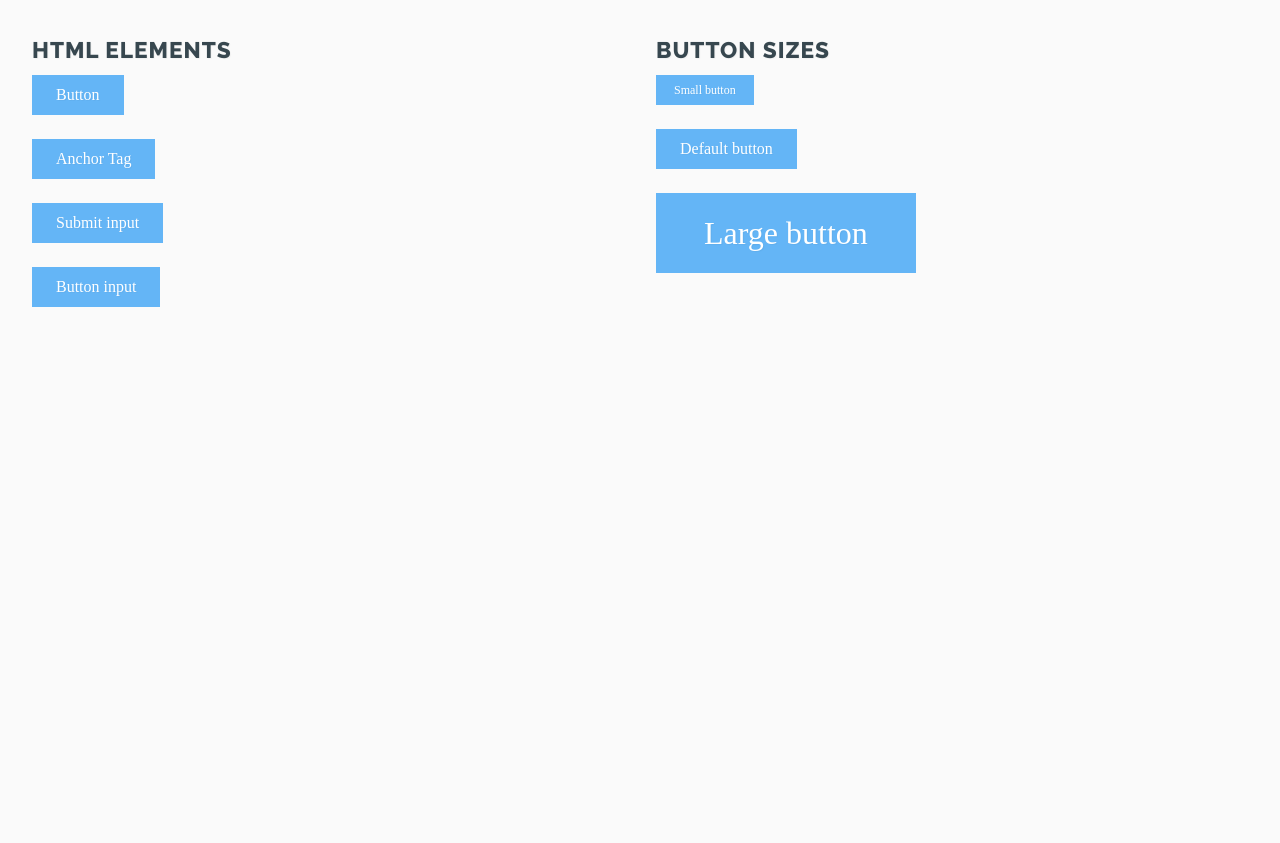
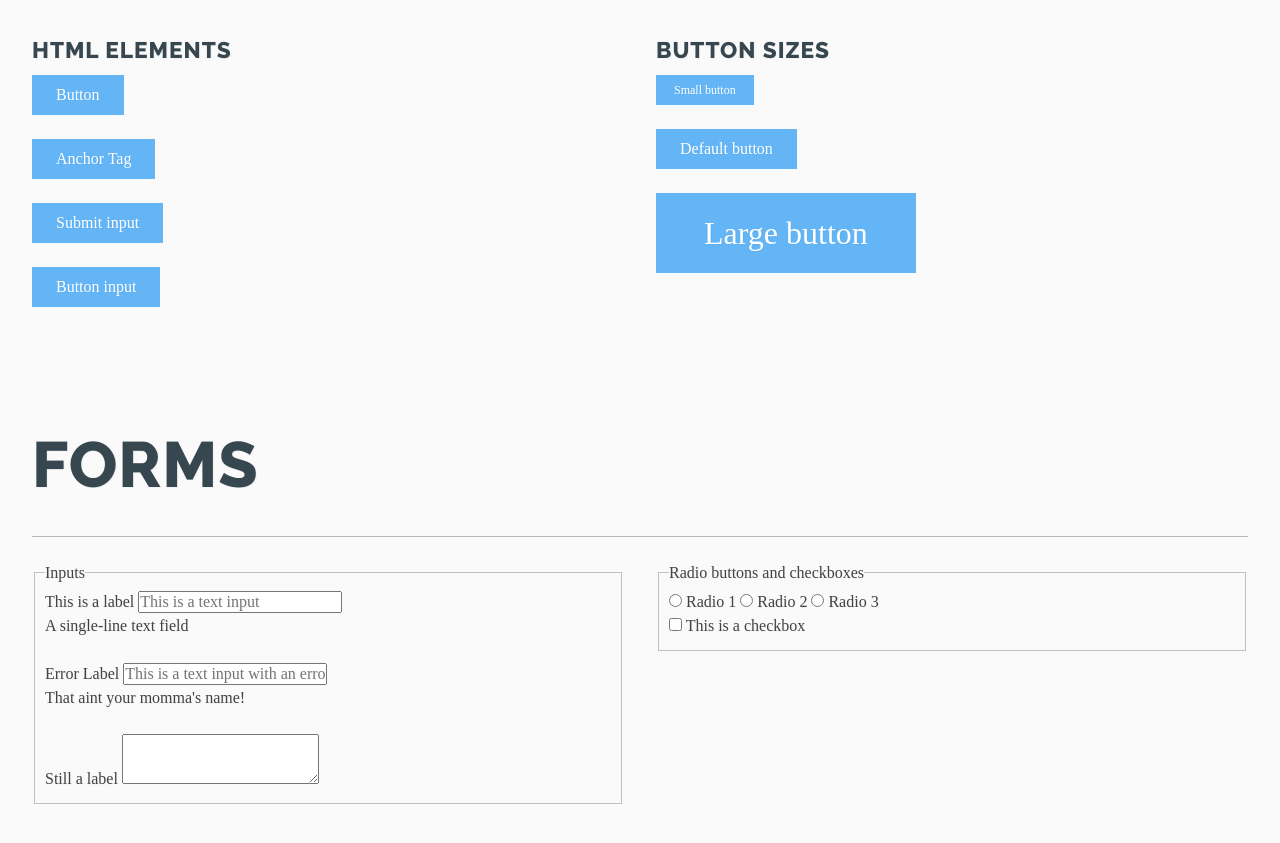
Before and after one commit to guiburi/PatternLibrary, a website: page index.html in a window 1280 px wide. Shown: the part 4300-5143 px from the top of the page. Before the commit the page ends 4951 px from the top, so only its background shows below. Drawn offline with nearby package versions, Linux system fonts and the light colour scheme; files that its build step writes are made by us from their sources; a web font is replaced by a local one.

Commit message:
Form elements added to index

```diff
--- a/index.html
+++ b/index.html
@@ -338,7 +338,8 @@ td, th {
                 </blockquote>
         </div>
     </section>
-    <div class="container">
+    <section>
+        <div class="container">
         <h1>Buttons</h1>
         <hr>
         <div class="row">
@@ -379,8 +380,59 @@ td, th {
         </div>
 
     </div>
+    </section>
     <section>
+    <div class="container">
+        <h1>Forms</h1>
+        <hr>
+        <form action="">
+            <div class="row">
+                <div class="col-half">
+                    <fieldset>
+                        <legend>Inputs</legend>
 
+                        <div class="field-group">
+                            <label for="text-input">This is a label</label>
+                            <input type="text" name="text-input" id="text-input" placeholder="This is a text input">
+                            <p class="help">A single-line text field</p>
+                        </div>
+
+                        <div class="field-group">
+                            <label for="text-input-error">Error Label</label>
+                            <input type="text" name="text-input-error" id="text-input-error" placeholder="This is a text input with an erro">
+                            <p class="help">That aint your momma's name!</p>
+                        </div>
+
+                        <div class="field-group">
+                            <label for="input-textarea">Still a label</label>
+                            <textarea name="input-textarea" id="input-textarea" placeholder="This is a textarea">
+                            </textarea>
+                        </div>
+                    </fieldset>
+                </div>
+
+                <div class="col-half">
+                    <fieldset>
+                        <legend>
+                            Radio buttons and checkboxes
+                        </legend>
+                        <div class="field-group">
+                            <input type="radio" name="input-radio" id="input-radio">
+                            <label for="input-radio"> Radio 1</label>
+                            <input type="radio" name="input-radio-2" id="input-radio-2">
+                            <label for="input-radio-2"> Radio 2</label>
+                            <input type="radio" name="input-radio-3" id="input-radio-2">
+                            <label for="input-radio-3"> Radio 3</label>
+                        </div>
+                        <div class="field-group">
+                            <input type="checkbox" name="input-checkbox" id="input-checkbox">
+                            <label for="input-checkbox">This is a checkbox</label>
+                        </div>
+                    </fieldset>
+                </div>
+            </div>
+        </form>
+    </div>
     </section>
     <br>
     <br>
--- a/sass/basic/_buttons.scss
+++ b/sass/basic/_buttons.scss
@@ -127,6 +127,8 @@ a.btn{
 
 }
 
+
+//buttons sizes
 .btn-small{
 	font-size: $btn-small-font-size;
 }
@@ -135,6 +137,8 @@ a.btn{
 	font-size: $btn-large-font-size;
 }
 
+
+//icons + buttons
 .btn-icon-left{
 	i{
 		float: left;
```
Also changed, not shown: README.md.
